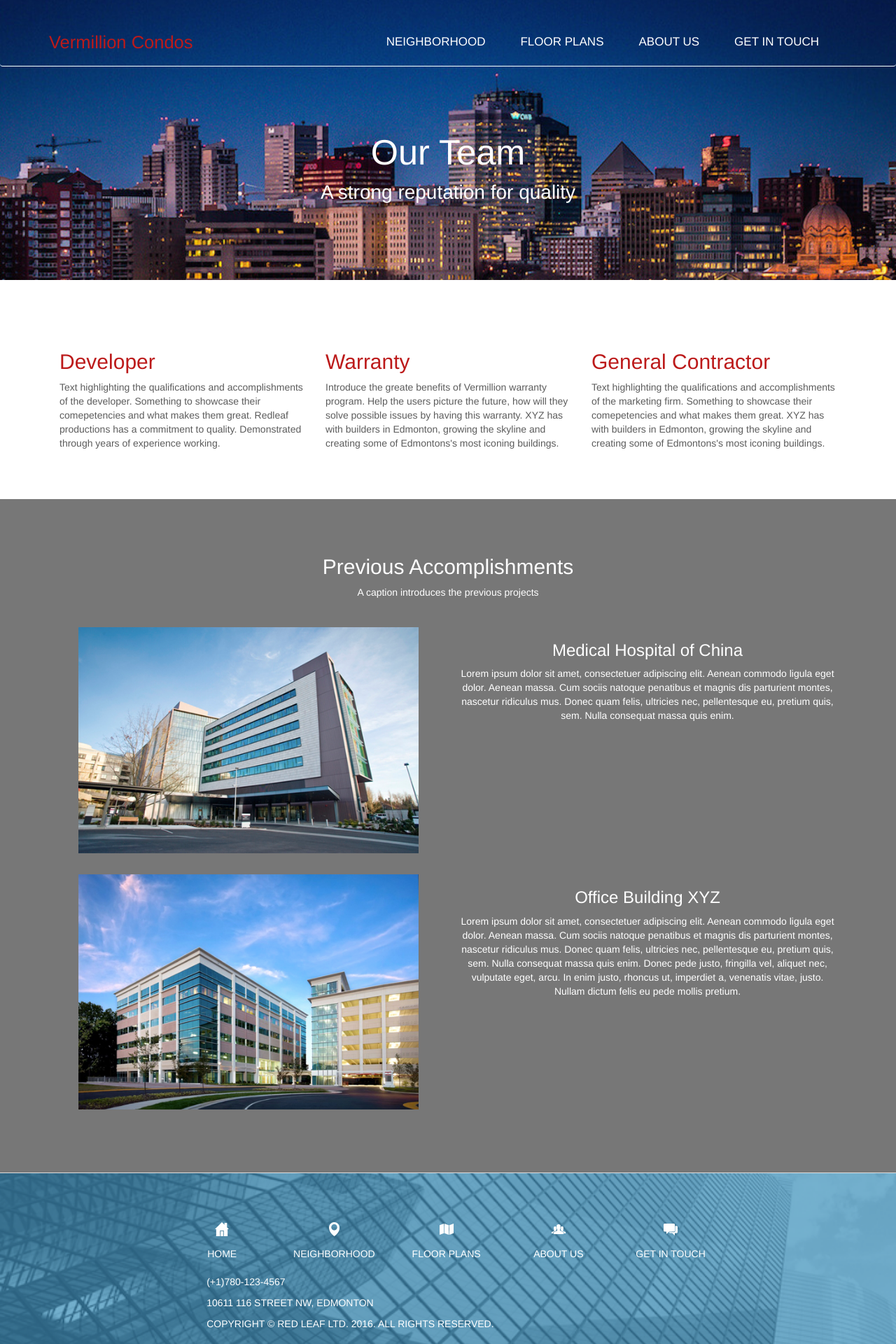
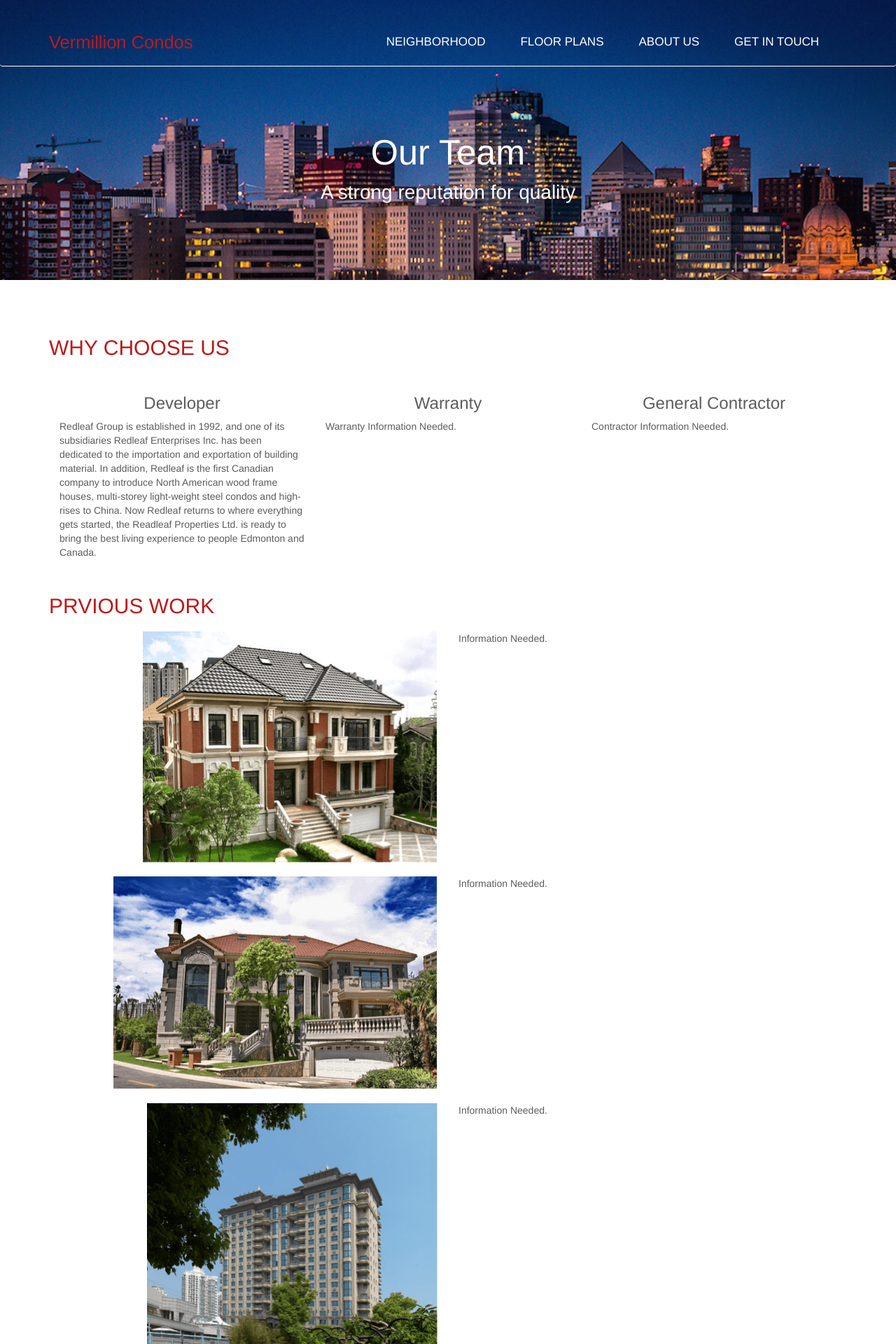
Before and after one commit to leyuan/Vermillion, a PHP site: page /about-us.php in a window 1280 px wide. Shown: the top 1920 px of the page at 70% size. Run offline with PHP 8.4, Linux system fonts and the light colour scheme; some libraries are stand-ins or nearby versions.

Commit message:
work from before

```diff
--- a/about-us.php
+++ b/about-us.php
@@ -38,82 +38,64 @@
 
 		<div class="sub-row team-intro default-font">
 			<div class="container">
-				<div class="head">
-					<div class="container col-md-4">
-						<h2 class="p-color">Developer</h2>
+					<div class="sub-title">
+						<h2 class="p-color">WHY CHOOSE US</h2>
+					</div>
+
+					<div class="col-md-4">
+						<h3 class="">Developer</h3>
 						<p>
-							Text highlighting the qualifications and accomplishments of the developer. Something to showcase their comepetencies and what makes them great.
-							Redleaf productions has a commitment to quality.
-							Demonstrated through years of experience working.
+							Redleaf Group is established in 1992, and one of its subsidiaries Redleaf Enterprises Inc. has been dedicated to the importation and exportation of building material. In addition, Redleaf is the first Canadian company to introduce North American wood frame houses, multi-storey light-weight steel condos and high-rises to China. Now Redleaf returns to where everything gets started, the Readleaf Properties Ltd. is ready to bring the best living experience to people Edmonton and Canada.
 						</p>
 					</div>
 
-					<div class="container col-md-4">
-						<h2 class="p-color">Warranty</h2>
+					<div class="col-md-4">
+						<h3 class="">Warranty</h3>
 						<p>
-							Introduce the greate benefits of Vermillion warranty program.
-							Help the users picture the future, how will they solve possible issues by having this warranty.
-							XYZ has with builders in Edmonton, growing the skyline and creating some of Edmontons's most iconing buildings.
+							Warranty Information Needed.
 						</p>
 					</div>
 
-					<div class="container col-md-4">
-						<h2 class="p-color">General Contractor</h2>
+					<div class="col-md-4">
+						<h3 class="">General Contractor</h3>
 						<p>
-							Text highlighting the qualifications and accomplishments of the marketing firm.
-							Something to showcase their comepetencies and what makes them great.
-							XYZ has with builders in Edmonton, growing the skyline and creating some of Edmontons's most iconing buildings.
+							Contractor Information Needed.
 						</p>
 					</div>
-				</div>
-
-<!-- 				<div class="body container">
-					<h2 class="p-color font-light">Why us?</h2>
-					<div class="text-center">
-						<div class="col-md-4">
-							<h3>Experienced</h3>
-							<p>Lorem ipsum dolor sit amet, consectetuer adipiscing elit. Aenean commodo ligula eget dolor. Aenean massa. Cum sociis natoque penatibus et magnis dis parturient montes, nascetur ridiculus mus.</p>
+			</div>
+			<div class="container">
+				<div class="sub-title">
+					<h2 class="p-color"> PRVIOUS WORK</h2>
+					<div class="before-work">
+						<div class="col-md-6">
+							<img src="assets/images/w1.png" alt="">
 						</div>
-						<div class="col-md-4">
-							<h3>The Best</h3>
-							<p>Lorem ipsum dolor sit amet, consectetuer adipiscing elit. Aenean commodo ligula eget dolor. Aenean massa. Cum sociis natoque penatibus et magnis dis parturient montes, nascetur ridiculus mus.</p>
-						</div>
-						<div class="col-md-4">
-							<h3>Trustworthy</h3>
-							<p>Lorem ipsum dolor sit amet, consectetuer adipiscing elit. Aenean commodo ligula eget dolor. Aenean massa. Cum sociis natoque penatibus et magnis dis parturient montes, nascetur ridiculus mus.</p>
+						<div class="col-md-6">
+							<p>Information Needed.</p>
 						</div>
 					</div>
-				</div> -->
-			</div>
-		</div>
-
-		<div class="sub-row team-history white-font">
-			<div class="container text-center">
-				<div class="head">
-					<h2>Previous Accomplishments</h2>
-					<p>A caption introduces the previous projects</p>
-				</div>
-				<div class="body">
-					<div class="accomplishment-row">
+					<div class="before-work">
 						<div class="col-md-6">
-							<img src="assets/images/accomplishment1.png" alt="Hospital" class="center accomplishment-img" />
+							<img src="assets/images/w2.png" alt="">
 						</div>
 						<div class="col-md-6">
-							<h3>Medical Hospital of China</h3>
-							<p>
-								Lorem ipsum dolor sit amet, consectetuer adipiscing elit. Aenean commodo ligula eget dolor. Aenean massa. Cum sociis natoque penatibus et magnis dis parturient montes, nascetur ridiculus mus. Donec quam felis, ultricies nec, pellentesque eu, pretium quis, sem. Nulla consequat massa quis enim.
-							</p>
+							<p>Information Needed.</p>
 						</div>
 					</div>
-					<div class="accomplishment-row">
+					<div class="before-work">
 						<div class="col-md-6">
-							<img src="assets/images/accomplishment2.png" alt="Office" class="center accomplishment-img" />
+							<img src="assets/images/w3.png" alt="">
 						</div>
 						<div class="col-md-6">
-							<h3>Office Building XYZ</h3>
-							<p>
-								Lorem ipsum dolor sit amet, consectetuer adipiscing elit. Aenean commodo ligula eget dolor. Aenean massa. Cum sociis natoque penatibus et magnis dis parturient montes, nascetur ridiculus mus. Donec quam felis, ultricies nec, pellentesque eu, pretium quis, sem. Nulla consequat massa quis enim. Donec pede justo, fringilla vel, aliquet nec, vulputate eget, arcu. In enim justo, rhoncus ut, imperdiet a, venenatis vitae, justo. Nullam dictum felis eu pede mollis pretium.
-							</p>
+							<p>Information Needed.</p>
+						</div>
+					</div>
+					<div class="before-work">
+						<div class="col-md-6">
+							<img src="assets/images/w4.png" alt="">
+						</div>
+						<div class="col-md-6">
+							<p>Information Needed.</p>
 						</div>
 					</div>
 				</div>
--- a/assets/css/vermillion.css
+++ b/assets/css/vermillion.css
@@ -175,7 +175,7 @@ p {
 	display: block;
 	padding-top: 60px;
 	padding-bottom: 60px;
-	background-image: url(../images/home-cta-bg.png);
+	background-image: url(../images/neighborhood-bg.png);
 	background-repeat: no-repeat;
 	background-position: center center;
 	-webkit-background-size: cover;
@@ -439,47 +439,30 @@ p {
 	padding-bottom: 60px;
 }
 
-.team-intro > .container > .head > div {
-	margin-top: 20px;
+.team-intro .container .col-md-4 {
+	margin: 20px 0;
 }
 
-.team-intro > .container > .head > div > h2 {
-	font-weight: 400;
-}
-
-.team-intro > .container > .body {
-	margin-top: 30px;
-}
-
-.team-intro > .container > .body > h2 {
-	font-weight: 400;
-}
-
-.team-intro > .container > .body > div {
-	margin-top: 30px;
+.team-intro .container h3 {
+	text-align: center;
 }
 
 .team-history {
 	padding-top: 60px;
 	padding-bottom: 60px;
-	background-color: #777;
 }
 
-.team-history >  .container > .body > div {
+.team-history > .container > .body > div {
 	margin-top: 30px;
 	margin-bottom: 30px;
 }
 
-.team-history > .container > .head > h2, .team-history > .container > .head > p {
-	font-weight: 300;
+.before-work {
+	margin: 20px 0;
 }
 
-.accomplishment-row > .col-md-6 > p {
-	font-weight: 300;
-}
-
-.accomplishment-img {
-	width: 90%;
+.before-work img {
+	float: right;
 }
 
 /** Floorplan Page **/
```
Also changed, not shown: assets/images/accomplishment1.png (deleted), assets/images/accomplishment2.png (deleted), assets/images/home-condo.png (deleted), assets/images/home-floorplan.png (deleted), assets/images/img-condo.jpg (deleted), assets/images/neighborhood-bg.png (renamed from assets/images/neighbourhood-bg.png), assets/images/w1.png (added), assets/images/w2.png (added), assets/images/w3.png (added), assets/images/w4.png (added).
